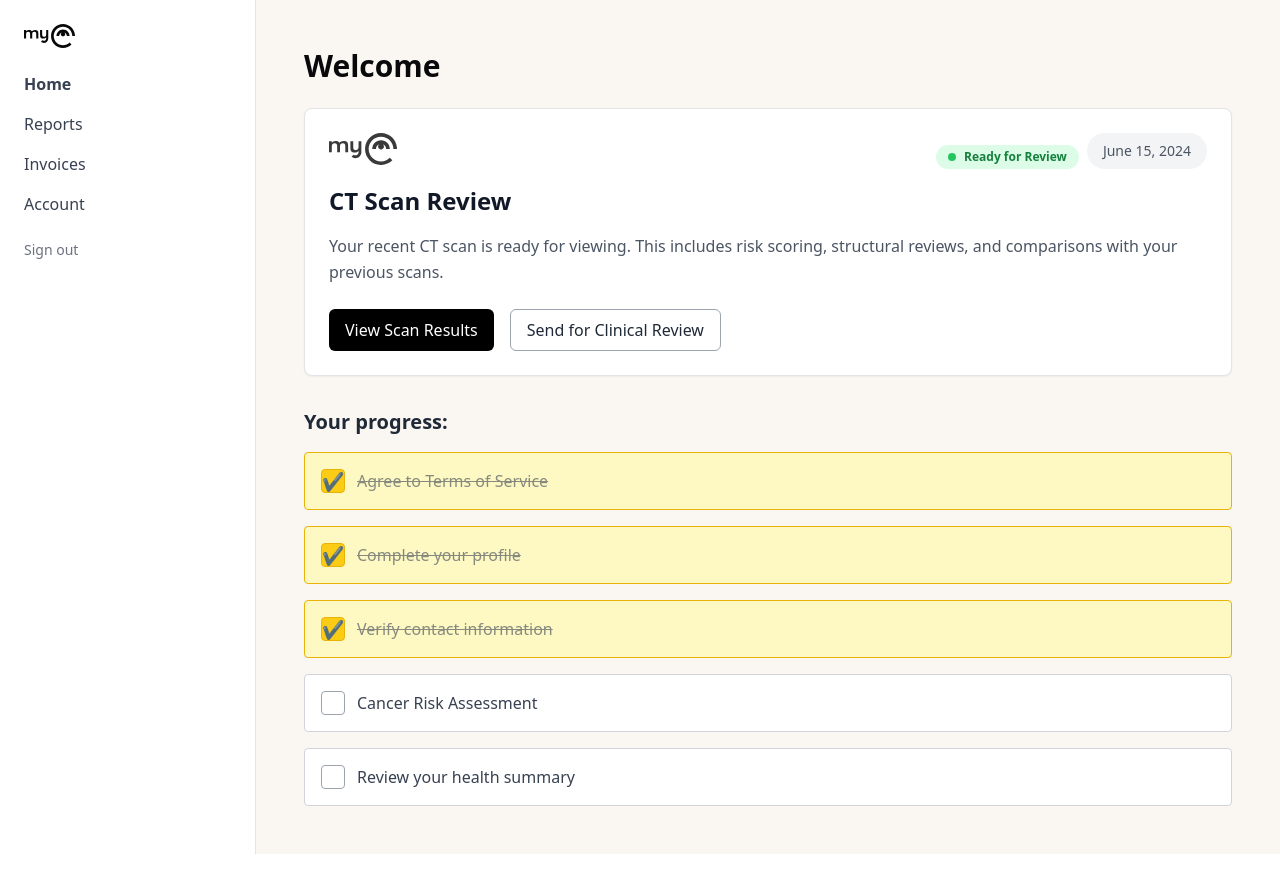
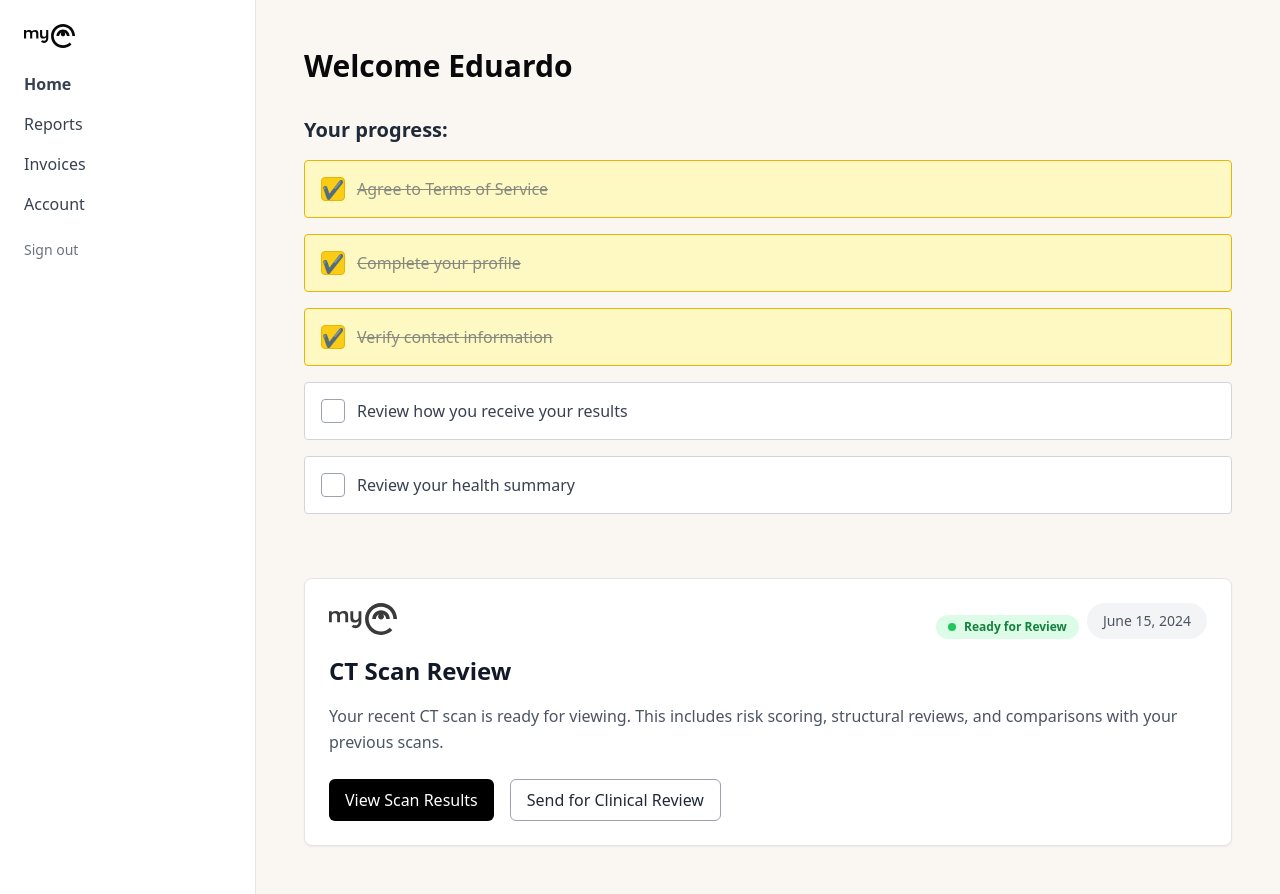
Before and after one commit to edbr/ezra, a Next.js app: page / in a window 1280 px wide. Before the commit the page ends 854 px from the top, so only its background shows below. Built offline with nearby package versions, Linux system fonts and the light colour scheme.

Commit message:
home page order

```diff
--- a/src/app/page.tsx
+++ b/src/app/page.tsx
@@ -11,7 +11,9 @@ export default function HomePage() {
       <Sidebar />
 
       <main className="flex-1 p-12 space-y-8">
-        <h1 className="text-3xl font-semibold mb-6">Welcome</h1>
+        <h1 className="text-3xl font-semibold mb-6">Welcome Eduardo</h1>
+        <TaskList header="Your progress:" />
+            <div className="h-8"></div>
             <Link href="/reports/fatty-liver">
             <ResultCard
                 title="CT Scan Review"
@@ -20,8 +22,6 @@ export default function HomePage() {
                 status="ready"
             />
             </Link>
-
-        <TaskList header="Your progress:" />
       </main>
     </div>
   );
--- a/src/app/reports/page.tsx
+++ b/src/app/reports/page.tsx
@@ -18,7 +18,7 @@ export default function ResultsPage() {
             <ResultCard
                 title="CT Scan Review"
                 date="June 15, 2024"
-                description="Your recent CT scan is ready for viewing. This includes risk scoring, structural reviews, and comparisons with your previous scans."
+                description="Your recent CT scan is ready to view. This includes risk scoring, structural reviews, and comparisons with your previous scans."
                 status="ready"
             />
             </Link>
@@ -26,7 +26,7 @@ export default function ResultsPage() {
         <ResultCard
           title="MRI Full Body Scan"
           date="February 3, 2024"
-          description="Your full-body MRI scan is available for review. This includes detailed analysis across all body systems."
+          description="Your full-body MRI scan is processing."
           status="processing"
         showClinicalReview={false}
         />
@@ -40,7 +40,7 @@ export default function ResultsPage() {
         <ResultCard
           title="Blood Panel Results"
           date="January 12, 2024"
-          description="Your complete blood panel, including metabolic, inflammatory, and nutrient markers, is ready for review."
+          description="Your complete blood panel, including metabolic, inflammatory, and nutrient markers."
           status="done"
         showClinicalReview={false}
         />
@@ -48,7 +48,7 @@ export default function ResultsPage() {
         <ResultCard
           title="Genetic Risk Report"
           date="December 4, 2023"
-          description="Your genetic screening results are available and include insights for long-term health risk prevention."
+          description="Your genetic screening results including insights for long-term health risk prevention were submitted."
           status="submitted"
           showClinicalReview={false}
 />
--- a/src/components/TaskList.tsx
+++ b/src/components/TaskList.tsx
@@ -6,7 +6,7 @@ const defaultTasks = [
   { label: "Agree to Terms of Service", checked: true },
   { label: "Complete your profile", checked: true },
   { label: "Verify contact information", checked: true },
-  { label: "Cancer Risk Assessment", checked: false },
+  { label: "Review how you receive your results", checked: false },
   { label: "Review your health summary", checked: false },
 ];
 
```
